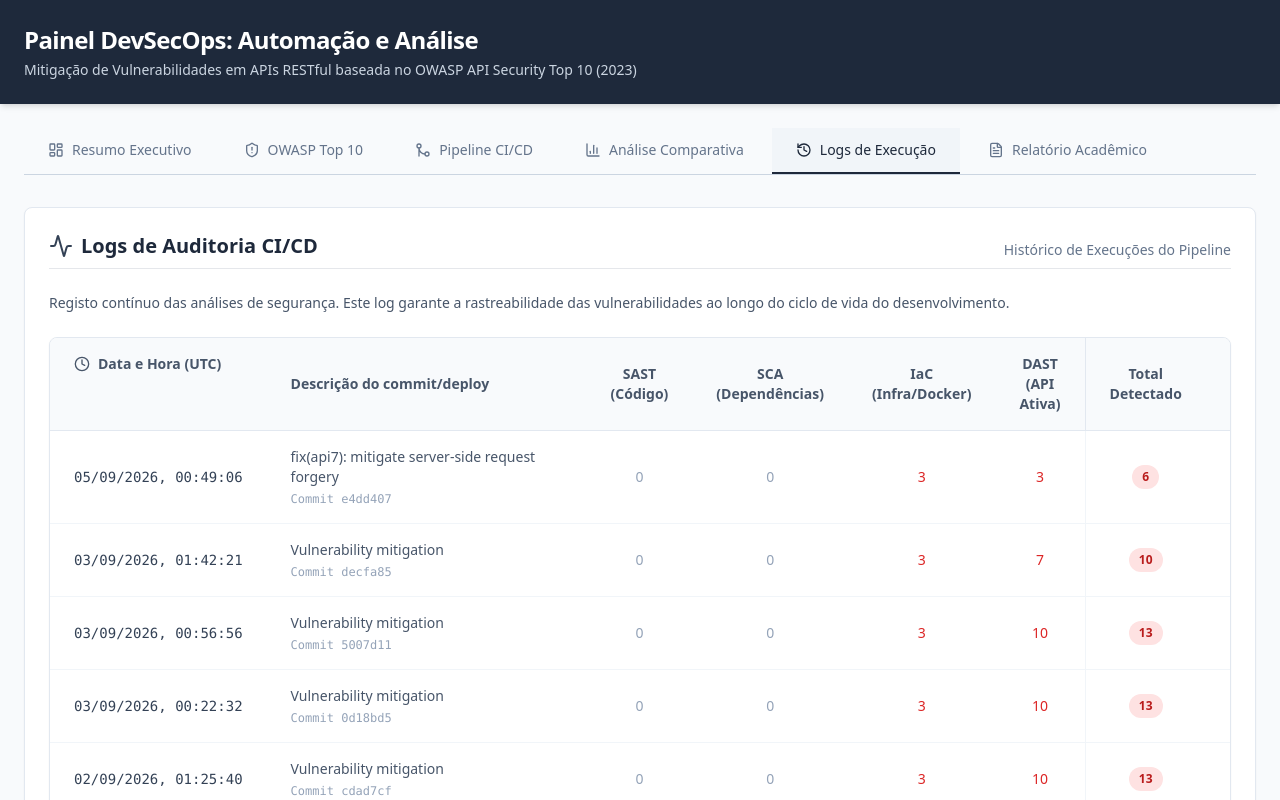
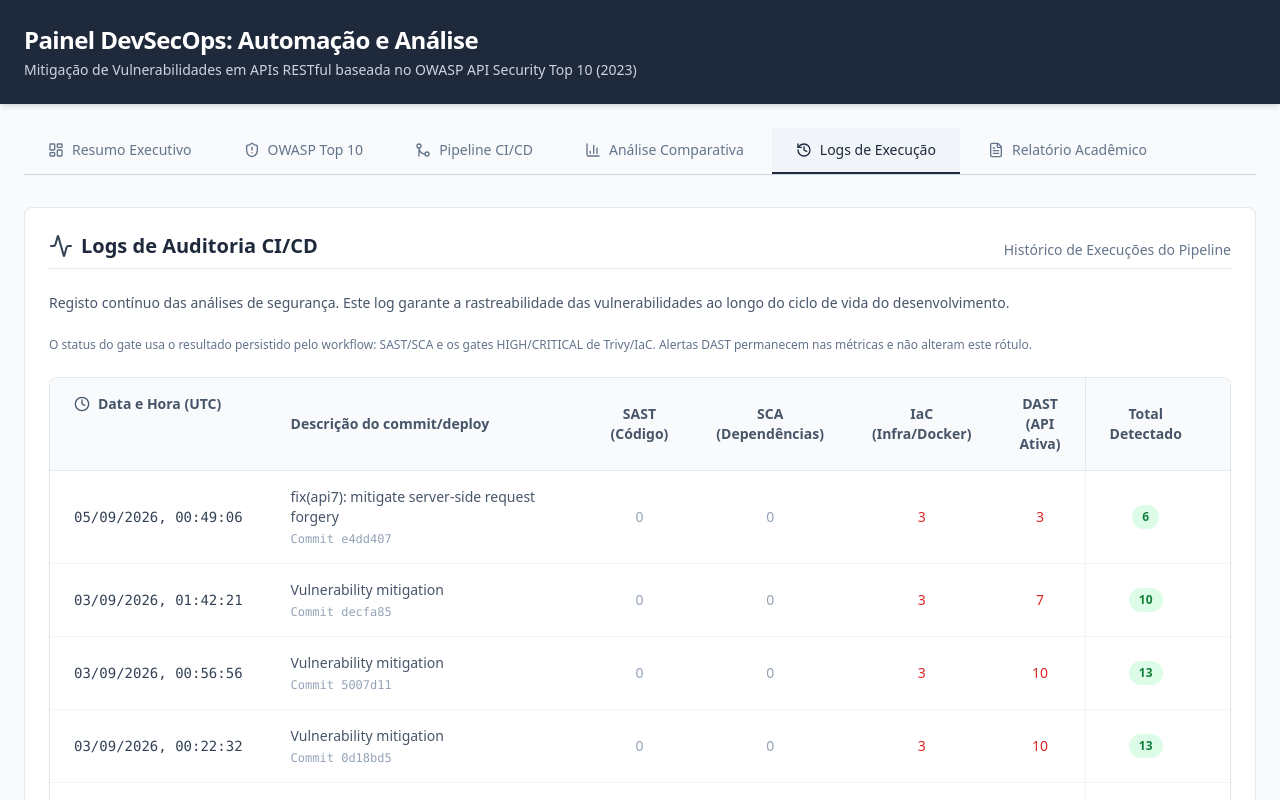
Before and after one commit to andersondev96/teste-devsecops, a React (Vite) app in the folder painel-devsecops/: page / in a window 1280 px wide. Both pictures are taken after a click on the button "Logs de Execução". Shown: the top 800 px of the page. Built offline with nearby package versions, Linux system fonts and the light colour scheme.

Commit message:
fix(panel): alinhar status aos gates do pipeline

```diff
--- a/painel-devsecops/src/App.tsx
+++ b/painel-devsecops/src/App.tsx
@@ -60,7 +60,7 @@ export default function App() {
         <div className="bg-white p-6 rounded-lg shadow-sm border border-slate-200 min-h-[500px]">
           {activeTab === 'dashboard' && <DashboardTab experimentData={experimentData} chartData={chartData} historyData={historyData} />}
           {activeTab === 'owasp' && <OwaspTab categories={owaspCategories} mapping={owaspMapping} metrics={owaspMetrics} />}
-          {activeTab === 'pipeline' && <PipelineTab chartData={chartData} totalAlta={experimentData.alta} />}
+          {activeTab === 'pipeline' && <PipelineTab chartData={chartData} />}
           {activeTab === 'comparativo' && <ComparativoTab chartData={chartData} />}
           {activeTab === 'historico' && <HistoricoTab />}
           {activeTab === 'relatorio' && (
--- a/painel-devsecops/src/components/HistoricoTab.tsx
+++ b/painel-devsecops/src/components/HistoricoTab.tsx
@@ -2,6 +2,7 @@ import {
   Clock, Activity, CheckCircle, AlertTriangle
 } from 'lucide-react';
 import historyData from '../data/history.json';
+import { getSecurityGateStatus } from '../utils/securityGate';
 
 export function HistoricoTab() {
   // Invertemos o array para mostrar a execução mais recente no topo
@@ -19,6 +20,9 @@ export function HistoricoTab() {
 
       <p className="text-slate-600 text-sm">
         Registo contínuo das análises de segurança. Este log garante a rastreabilidade das vulnerabilidades ao longo do ciclo de vida do desenvolvimento.
+      </p>
+      <p className="text-slate-500 text-xs">
+        O status do gate usa o resultado persistido pelo workflow: SAST/SCA e os gates HIGH/CRITICAL de Trivy/IaC. Alertas DAST permanecem nas métricas e não alteram este rótulo.
       </p>
 
       {historicoOrdenado.length === 0 ? (
@@ -52,7 +56,7 @@ export function HistoricoTab() {
                     hour: '2-digit', minute: '2-digit', second: '2-digit'
                   });
 
-                  const isVulneravel = log.total > 0;
+                  const isGateBloqueado = getSecurityGateStatus(log) === 'blocked';
 
                   return (
                     <tr key={idx} className="hover:bg-slate-50 transition-colors">
@@ -83,14 +87,14 @@ export function HistoricoTab() {
                       </td>
 
                       <td className="px-6 py-4 text-center border-l border-slate-100">
-                        <span className={`inline-flex items-center justify-center px-2.5 py-1 rounded-full font-bold text-xs ${isVulneravel ? 'bg-red-100 text-red-700' : 'bg-green-100 text-green-700'}`}>
+                        <span className={`inline-flex items-center justify-center px-2.5 py-1 rounded-full font-bold text-xs ${isGateBloqueado ? 'bg-red-100 text-red-700' : 'bg-green-100 text-green-700'}`}>
                           {log.total}
                         </span>
                       </td>
 
                       <td className="px-6 py-4">
                         <div className="flex items-center justify-center">
-                          {isVulneravel ? (
+                          {isGateBloqueado ? (
                             <span className="flex items-center text-red-600 text-xs font-semibold bg-red-50 px-2 py-1 rounded border border-red-100">
                               <AlertTriangle className="w-3.5 h-3.5 mr-1" /> BLOQUEADO
                             </span>
--- a/painel-devsecops/src/components/PipelineTab.tsx
+++ b/painel-devsecops/src/components/PipelineTab.tsx
@@ -11,29 +11,33 @@ import zapReport from '../data/report_json.json';
 
 interface PipelineProps {
   chartData: { categoria: string; antes: number; depois: number }[];
-  totalAlta: number;
 }
 
-export function PipelineTab({ chartData, totalAlta }: PipelineProps) {
+export function PipelineTab({ chartData }: PipelineProps) {
   const [expandedStage, setExpandedStage] = useState<number | null>(null);
+
+  const getIssuesCount = (categoryName: string) => {
+    const stage = chartData.find(c => c.categoria === categoryName);
+    return stage ? stage.depois : 0;
+  };
 
   const isHighOrCritical = (value: unknown) => {
     const severity = String(value || '').toUpperCase();
     return severity === 'HIGH' || severity === 'CRITICAL';
   };
 
-  const allBlockers = [
-    ...(sastReport.results?.filter((f: any) => isHighOrCritical(f.issue_severity)) || []),
-    ...(scaReport.vulnerabilities?.filter((f: any) => isHighOrCritical(f.severity)) || []),
-    ...(trivyReport.Results?.flatMap((r: any) => r.Vulnerabilities || []).filter((f: any) => isHighOrCritical(f.Severity)) || []),
-    ...(trivyIacReport.Results?.flatMap((r: any) => r.Misconfigurations || []).filter((f: any) => isHighOrCritical(f.Severity)) || []),
-    ...(zapReport.site?.[0]?.alerts?.filter((f: any) => f.riskcode === '3') || [])
+  const trivyGateFindings = trivyReport.Results?.flatMap((r: any) => r.Vulnerabilities || [])
+    .filter((f: any) => isHighOrCritical(f.Severity)) || [];
+  const iacGateFindings = trivyIacReport.Results?.flatMap((r: any) => r.Misconfigurations || [])
+    .filter((f: any) => f.Status === 'FAIL' && isHighOrCritical(f.Severity)) || [];
+  const gateFindings = [
+    ...(sastReport.results || []),
+    ...(scaReport.vulnerabilities || []),
+    ...trivyGateFindings,
+    ...iacGateFindings,
   ];
-
-  const getIssuesCount = (categoryName: string) => {
-    const stage = chartData.find(c => c.categoria === categoryName);
-    return stage ? stage.depois : 0;
-  };
+  const gateFindingCount = getIssuesCount('SAST') + getIssuesCount('SCA')
+    + trivyGateFindings.length + iacGateFindings.length;
 
   const pipelineStages = [
     { id: 1, name: 'Commit & Secrets', tool: 'GitLeaks', icon: GitCommit, issues: 0, status: 'pass', desc: 'Análise de segredos expostos.', findings: [] },
@@ -43,7 +47,7 @@ export function PipelineTab({ chartData, totalAlta }: PipelineProps) {
     { id: 5, name: 'Image Scanning', tool: 'Trivy', icon: FileCode2, issues: getIssuesCount('Trivy'), status: getIssuesCount('Trivy') > 0 ? 'fail' : 'pass', desc: 'Escaneamento da imagem Docker.', findings: trivyReport.Results?.flatMap((r: any) => r.Vulnerabilities || []) || [] },
     { id: 6, name: 'IaC (Dockerfile)', tool: 'Trivy Config', icon: FileCode2, issues: getIssuesCount('IaC'), status: getIssuesCount('IaC') > 0 ? 'fail' : 'pass', desc: 'Validação de configurações inseguras da infraestrutura como código.', findings: trivyIacReport.Results?.flatMap((r: any) => r.Misconfigurations || []).filter((f: any) => f.Status === 'FAIL') || [] },
     { id: 7, name: 'DAST (Dynamic Analysis)', tool: 'ZAP', icon: PlaySquare, issues: getIssuesCount('DAST'), status: getIssuesCount('DAST') > 0 ? 'fail' : 'pass', desc: 'Testes de intrusão ativos na API.', findings: zapReport.site?.[0]?.alerts || [] },
-    { id: 8, name: 'Security Gate', tool: 'Policy Check', icon: ShieldCheck, issues: totalAlta, status: totalAlta > 0 ? 'blocked' : 'pass', desc: 'Bloqueio de deploys inseguros.', findings: allBlockers }
+    { id: 8, name: 'Security Gate', tool: 'Policy Check', icon: ShieldCheck, issues: gateFindingCount, status: gateFindingCount > 0 ? 'blocked' : 'pass', desc: 'Gate final: SAST/SCA bloqueiam achados; Trivy/IaC bloqueiam HIGH/CRITICAL. DAST é informativo.', findings: gateFindings }
   ];
 
   const getStatusStyles = (status: string) => {
--- /dev/null
+++ b/painel-devsecops/src/utils/securityGate.ts
@@ -0,0 +1,25 @@
+export type GateHistoryEntry = {
+  sast?: number;
+  sca?: number;
+  gate_status?: unknown;
+};
+
+/**
+ * Regra visual alinhada aos gates finais do workflow.
+ *
+ * O total da execução reúne achados de todas as ferramentas. Para os registros
+ * novos, o workflow persiste gate_status usando as etapas 18.1 e 18.2; DAST
+ * nunca altera esse status. Registros antigos não possuem esse campo e usam
+ * SAST/SCA como fallback, sem inferir bloqueio pelo total geral.
+ */
+export function getSastScaGateFindingCount(entry: GateHistoryEntry): number {
+  return Math.max(0, Number(entry.sast) || 0) + Math.max(0, Number(entry.sca) || 0);
+}
+
+export function getSecurityGateStatus(entry: GateHistoryEntry): 'approved' | 'blocked' {
+  if (entry.gate_status === 'approved' || entry.gate_status === 'blocked') {
+    return entry.gate_status;
+  }
+
+  return getSastScaGateFindingCount(entry) > 0 ? 'blocked' : 'approved';
+}
```
